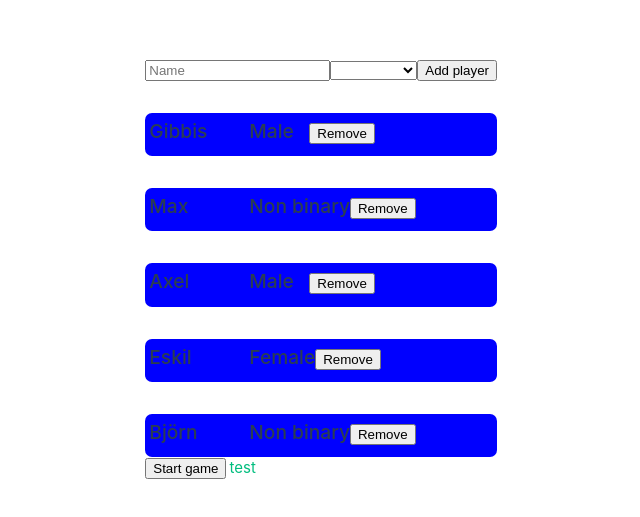
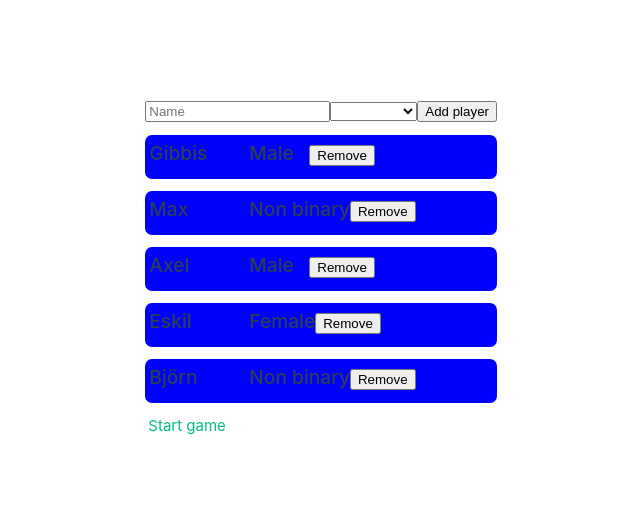
Before and after one commit to Foxmaner/drinkForJLCream, a Vue app in the folder drinkForJLCream/: page / in a window 1280 px wide. Shown: the part 131-648 px from the top of the page, without its empty margins (63-703 px from the left). Built offline with nearby package versions, Linux system fonts and the light colour scheme.

Commit message:
halvvägs

```diff
--- a/drinkForJLCream/package.json
+++ b/drinkForJLCream/package.json
@@ -13,8 +13,9 @@
   },
   "dependencies": {
     "pinia": "^2.1.7",
-    "vue": "^3.3.11",
-    "vue-router": "^4.2.5"
+    "vue": "^3.4.15",
+    "vue-router": "^4.2.5",
+    "vue-swipy": "^0.1.1"
   },
   "devDependencies": {
     "@tsconfig/node18": "^18.2.2",
--- a/drinkForJLCream/src/components/TheWelcome.vue
+++ b/drinkForJLCream/src/components/TheWelcome.vue
@@ -1,13 +1,14 @@
 <script setup lang="ts">
 import player from '../components/player.vue'
-import VueRouter from 'vue-router';
+
+import { RouterLink, RouterView } from 'vue-router'
 
 import { ref } from 'vue'
 
 const Name = ref()
 const Gender = ref()
 
-let players:{[key:string]:string} = {"Gibbis":"Male", "Max":"Non binary", "Axel":"Male", "Eskil":"Female", "Björn":"Non binary"}
+let players: { [key: string]: string } = { "Gibbis": "Male", "Max": "Non binary", "Axel": "Male", "Eskil": "Female", "Björn": "Non binary" }
 
 function addPlayer() {
 
@@ -32,7 +33,6 @@ function removePlayer(p: string) {
 </script>
 
 <template>
-
     <input v-model.trim="Name" placeholder="Name">
     <select v-model="Gender">
         <option disabled value="">Gender</option>
@@ -47,14 +47,13 @@ function removePlayer(p: string) {
     </div>
     <div v-for="(p, pp) in players">
         <player>
-            <template #name>{{pp}}</template>
-            <template #gender>{{p}}</template>
-            <button @click="removePlayer(String(pp))">Remove</button>
+            <template #name>{{ pp }}</template>
+            <template #gender>{{ p }}</template>
+            <button @click=removePlayer(String(pp))>Remove</button>
         </player>
     </div>
-    <div v-if="Object.keys(players).length >= 5">
-        <button>Start game</button>
-        <router-link :to="`/game/${players}`">test</router-link>
-    </div>
+    <RouterLink :to="{path: '/game', query: players}"
+    v-if="Object.keys(players).length >= 5"
+    >Start game</RouterLink>
 
 </template>
--- a/drinkForJLCream/src/components/player.vue
+++ b/drinkForJLCream/src/components/player.vue
@@ -24,7 +24,8 @@
 
 <style scoped>
 .item {
-    margin-top: 2rem;
+    margin-top: 0.8rem;
+    margin-bottom: 0.8rem;
     display: flex;
     position: relative;
     background-color: blue;
@@ -53,7 +54,8 @@
     font-size: 1.2rem;
     font-weight: 500;
     margin-bottom: 0.4rem;
-    float: right;
+    display: inline-block;
+
     color: var(--color-heading);
 }
 </style>
```
Also changed, not shown: 1 other file (tests, documents, lock files or other folders).
